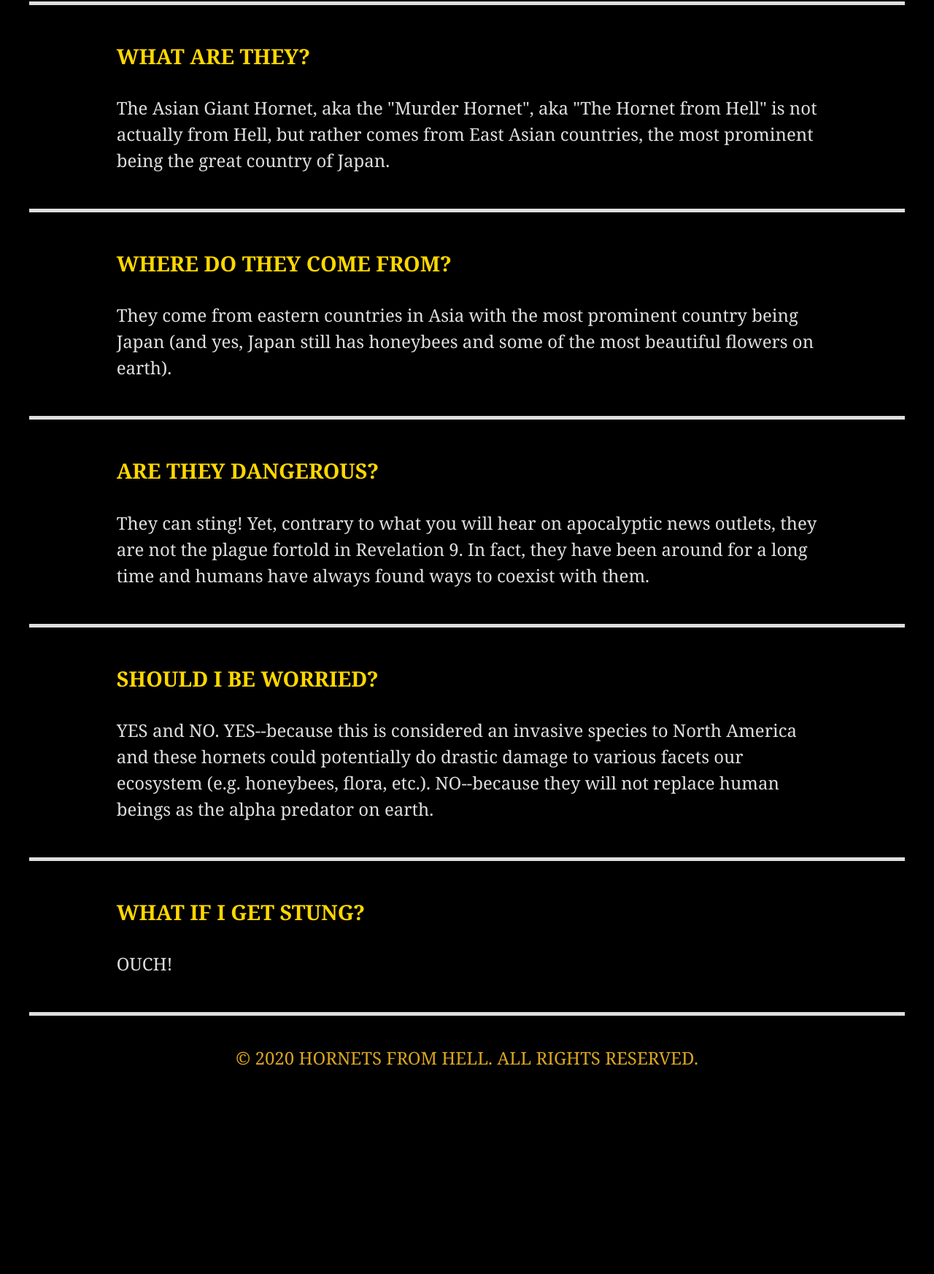
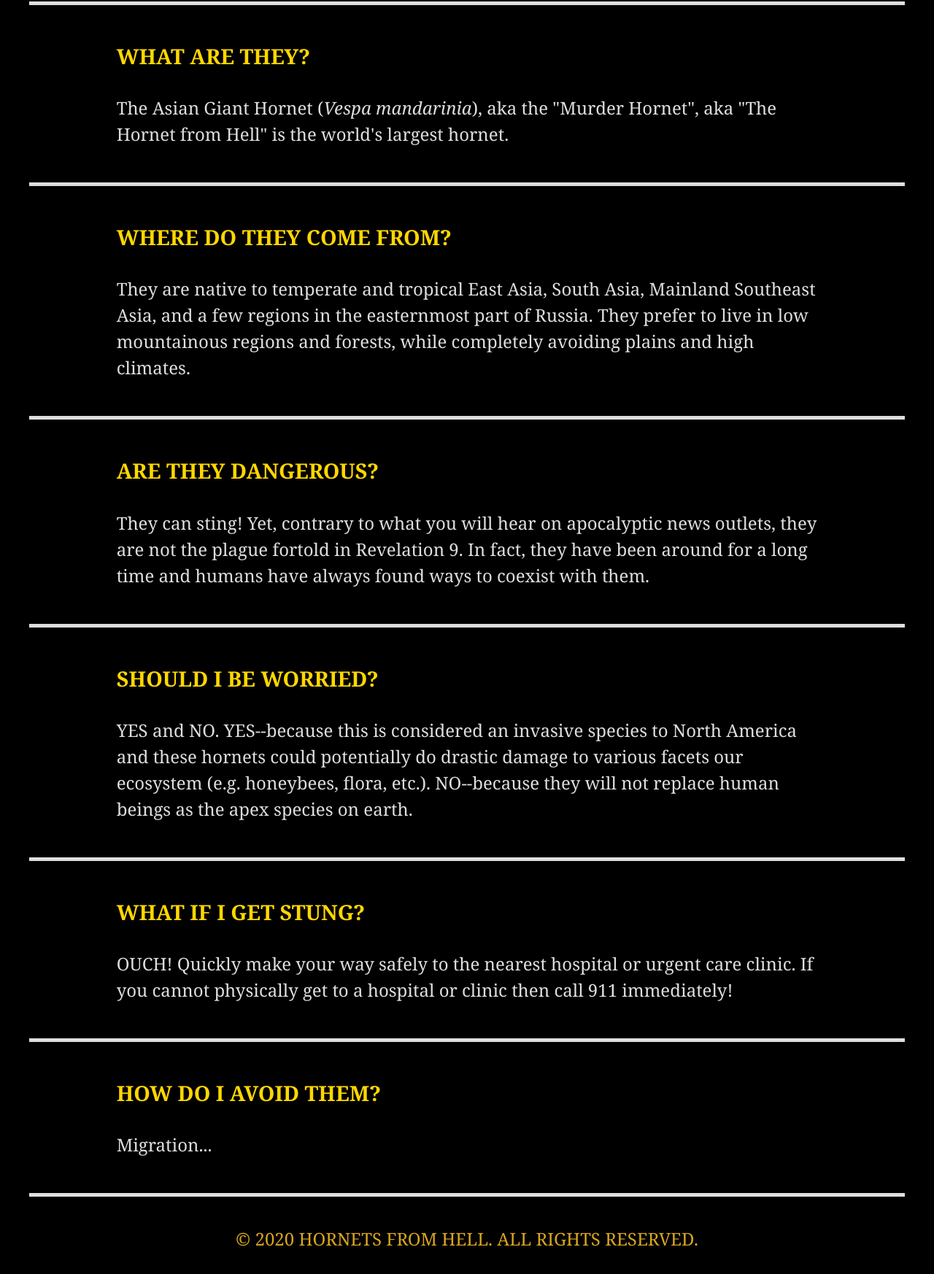
Before and after one commit to sitkadude/web_hornets_from_hell, a plain HTML site: page index.html in a window 1280 px wide. Shown: the part 840-2586 px from the top of the page at 73% size. Before the commit the page ends 2356 px from the top, so only its background shows below. Drawn offline with nearby package versions, Linux system fonts and the light colour scheme; a script that the page names is missing.

Commit message:
content edit

```diff
--- a/CSS/style.css
+++ b/CSS/style.css
@@ -82,6 +82,9 @@ color: #dedede
     font-family: Cambria, Cochin, Georgia, Times, 'Times New Roman', serif;
     color: red;
 }
+.italics {
+    font-style: italic;
+}
 .section-content {
     padding: 1rem 0;
     border-bottom: 5px solid #dedede
--- a/index.html
+++ b/index.html
@@ -29,11 +29,11 @@
                 <!-- QUESTIONS -->
                 <section id="about" class= "section-content">
                     <h1 class ="section-header">WHAT ARE THEY?</h1>
-                    <p class= "p-content">The Asian Giant Hornet, aka the "Murder Hornet", aka "The Hornet from Hell" is not actually from Hell, but rather comes from East Asian countries, the most prominent being the great country of Japan.</p>
+                    <p class= "p-content">The Asian Giant Hornet (<span class= "italics">Vespa mandarinia</span>), aka the "Murder Hornet", aka "The Hornet from Hell" is the world's largest hornet.</p>
                 </section>
                 <section id="about" class= "section-content">
                     <h1 class ="section-header">WHERE DO THEY COME FROM?</h1>
-                    <p class= "p-content">They come from eastern countries in Asia with the most prominent country being Japan (and yes, Japan still has honeybees and some of the most beautiful flowers on earth).</p>
+                    <p class= "p-content">They are native to temperate and tropical East Asia, South Asia, Mainland Southeast Asia, and a few regions in the easternmost part of Russia. They prefer to live in low mountainous regions and forests, while completely avoiding plains and high climates.</p>
                 </section>
                 <section id="about" class= "section-content">
                     <h1 class ="section-header">ARE THEY DANGEROUS?</h1>
@@ -41,11 +41,15 @@
                 </section>
                 <section id="about" class= "section-content">
                     <h1 class ="section-header">SHOULD I BE WORRIED?</h1>
-                    <p class= "p-content">YES and NO. YES--because this is considered an invasive species to North America and these hornets could potentially do drastic damage to various facets our ecosystem (e.g. honeybees, flora, etc.). NO--because they will not replace human beings as the alpha predator on earth.</p>
+                    <p class= "p-content">YES and NO. YES--because this is considered an invasive species to North America and these hornets could potentially do drastic damage to various facets our ecosystem (e.g. honeybees, flora, etc.). NO--because they will not replace human beings as the apex species on earth.</p>
                 </section>
                 <section id="about" class= "section-content">
                     <h1 class ="section-header">WHAT IF I GET STUNG?</h1>
-                    <p class= "p-content">OUCH! </p>
+                    <p class= "p-content">OUCH! Quickly make your way safely to the nearest hospital or urgent care clinic. If you cannot physically get to a hospital or clinic then call 911 immediately!</p>
+                </section>
+                <section id="about" class= "section-content">
+                    <h1 class ="section-header">HOW DO I AVOID THEM?</h1>
+                    <p class= "p-content">Migration...</p>
                 </section>
             </div>
 
```
